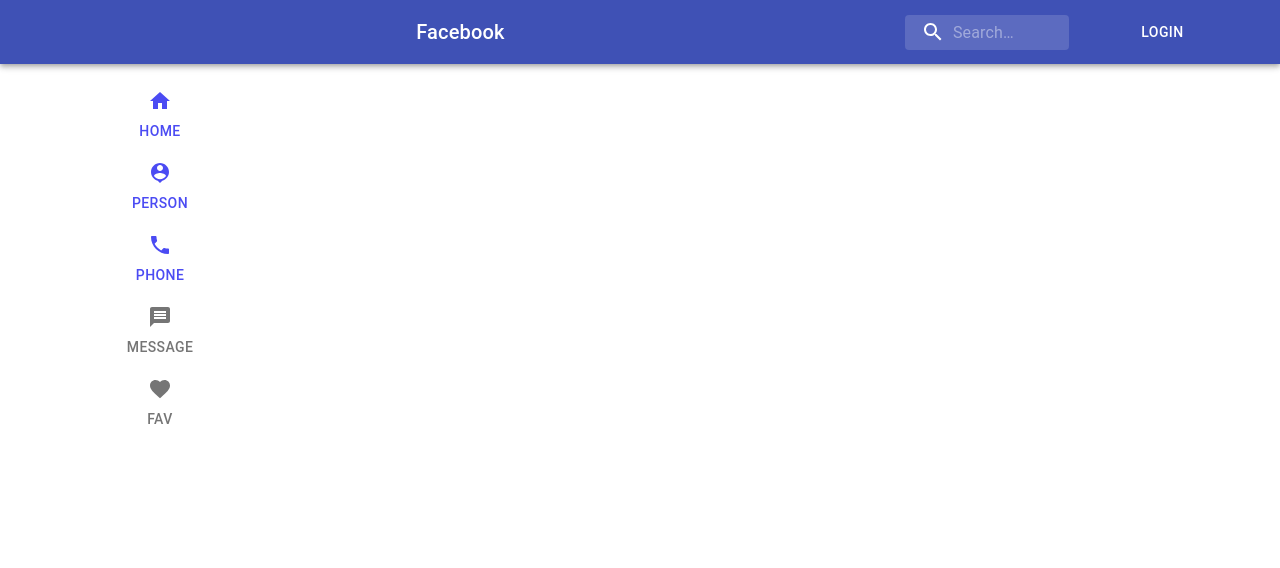
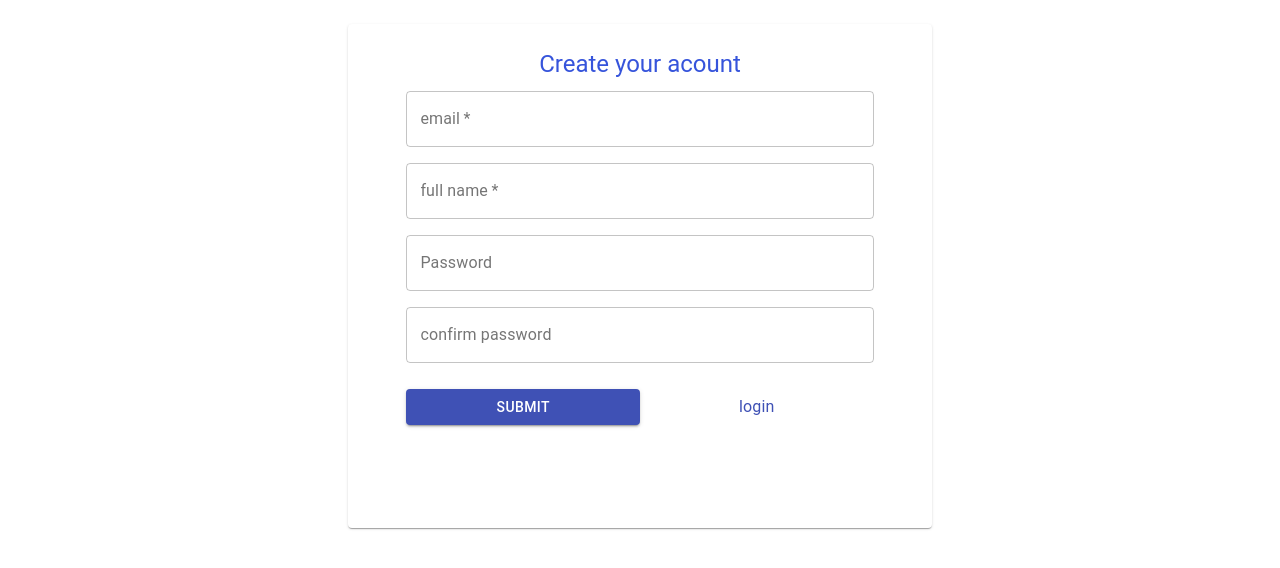
Before and after one commit to taher33/social-media-frontend, a React (Create React App) app: page /signUp in a window 1280 px wide. Shown: the top 568 px of the page. Built offline with nearby package versions, Linux system fonts and the light colour scheme.

Commit message:
added sign up form and worked on routing

```diff
--- a/src/App.js
+++ b/src/App.js
@@ -1,7 +1,15 @@
 import React from "react";
 // import logo from './logo.svg';
 import "./App.css";
-import { BrowserRouter as Router, Switch, Route, Link } from "react-router-dom";
+import {
+  BrowserRouter as Router,
+  Switch,
+  Route,
+  Link,
+  useLocation,
+  useHistory,
+  Redirect,
+} from "react-router-dom";
 import LandingC from "./components/landing page/landingC";
 import Home from "./components/home/home";
 import Comment from "./components/comment/comment";
@@ -10,19 +18,22 @@
 import Profile from "./components/profile/Profile";
 import NavBar from "./components/nav-bar/nav-bar";
 import Post from "./components/singlePost/post";
+import { connect } from "react-redux";
 
-function App() {
+function App(props) {
+  let signup = !props.logedIn ? <Redirect to="/signUp" /> : null;
   return (
     <div className="App">
-      <NavBar />
       <Router>
+        {signup}
+        {props.logedIn ? <NavBar /> : null}
         <Switch>
+          <Route component={LandingC} path="/signUp" />
           <Grid container className="content">
             <Grid item sm={3}>
               <LeftNav />
             </Grid>
             <Grid item xs={12} sm={6} container justify="center">
-              {/* <LandingC /> */}
               <Route exact component={Home} path="/" />
               <Route component={Profile} path="/profile" />
               <Route component={Comment} path="/comment/:id" />
@@ -36,4 +47,10 @@
   );
 }
 
-export default App;
+const mapStatetoProps = state => {
+  return {
+    logedIn: state.auth.logedIn,
+  };
+};
+
+export default connect(mapStatetoProps)(App);
--- a/src/components/landing page/Form.js
+++ b/src/components/landing page/Form.js
@@ -1,9 +1,10 @@
 import React, { Component } from "react";
 import TextField from "@material-ui/core/TextField";
-import { makeStyles } from "@material-ui/core/styles";
 import Button from "@material-ui/core/Button";
 import "./landing.component.css";
 import { creatUser } from "../../api/postData";
+import { Link, Typography } from "@material-ui/core";
+
 export default class Form extends Component {
   constructor(props) {
     super(props);
@@ -11,13 +12,14 @@
       name: "",
       password: "",
       email: "",
+      passwordConf: "",
     };
   }
   handleApi = async () => {
     const res = await creatUser(this.state);
     console.log(res);
   };
-  handleSubmit = (e) => {
+  handleSubmit = e => {
     e.preventDefault();
     this.props.onSubmit(this.state);
     this.handleApi();
@@ -27,13 +29,12 @@
       email: "",
     });
   };
-  handleChange = (e) => {
+  handleChange = e => {
     this.setState({ [e.target.name]: e.target.value });
   };
   render() {
     return (
-      <div className="form">
-        <form onSubmit={this.handleSubmit}>
+      <form className="form" onSubmit={this.handleSubmit}>
         <TextField
           name="email"
           onChange={this.handleChange}
@@ -41,14 +42,8 @@
           id="standard-required"
           label="email"
           value={this.state.email}
+          variant="outlined"
         />
-          {/* <input
-            name="email"
-            onChange={this.handleChange}
-            type="email"
-            value={this.state.email}
-          /> */}
-
         <TextField
           name="name"
           onChange={this.handleChange}
@@ -56,14 +51,8 @@
           id="standard-required"
           label="full name"
           value={this.state.name}
+          variant="outlined"
         />
-          {/* <input
-            name="name"
-            onChange={this.handleChange}
-            type="text"
-            value={this.state.name}
-          /> */}
-
         <TextField
           name="password"
           onChange={this.handleChange}
@@ -72,19 +61,32 @@
           type="password"
           autoComplete="current-password"
           value={this.state.password}
+          variant="outlined"
         />
-          {/* <input
-                name="password"
+        <TextField
+          name="passwordConf"
           onChange={this.handleChange}
+          id="standard-password-input"
+          label="confirm password"
           type="password"
-                value={this.state.password}
-            /> */}
+          autoComplete="current-password"
+          value={this.state.passwordConf}
+          variant="outlined"
+        />
+        <div className="action-form">
           <Button type="submit" variant="contained" color="primary">
-            Primary
+            Submit
           </Button>
-          {/* <input type="submit" value="submit" /> */}
+          <br />
+          <Link
+            onClick={this.props.handleLogin}
+            component="button"
+            variant="body2"
+          >
+            <Typography>login</Typography>
+          </Link>
+        </div>
       </form>
-      </div>
     );
   }
 }
--- /dev/null
+++ b/src/components/landing page/landing-css.js
@@ -0,0 +1,9 @@
+import { makeStyles } from "@material-ui/core/styles";
+
+export const useStyles = makeStyles(theme => ({
+  root: {
+    maxWidth: "100%", //480
+    backgroundImage: " url('./img/humaaans.png')",
+    height: "100vh",
+  },
+}));
--- a/src/components/landing page/landing.component.css
+++ b/src/components/landing page/landing.component.css
@@ -0,0 +1,41 @@
+.form {
+  display: flex;
+  align-content: center;
+  flex-flow: column;
+  justify-content: space-around;
+  /* width: 100%; */
+  align-items: center;
+}
+
+.form div {
+  margin-bottom: 0.5rem;
+  width: 80%;
+}
+
+.form div div {
+  width: 100%;
+}
+
+.form button {
+  width: 50%;
+}
+.form input {
+  width: 100%;
+}
+
+.wrapper {
+  margin: 1.5rem;
+  height: 60vh;
+  padding-top: 1.5rem;
+}
+
+.text {
+  color: rgba(27, 61, 214, 0.884);
+  margin-bottom: 0.7rem;
+}
+
+.action-form {
+  display: flex;
+  align-content: space-around;
+  margin-top: 0.6rem;
+}
--- a/src/components/landing page/landingC.js
+++ b/src/components/landing page/landingC.js
@@ -2,8 +2,48 @@
 import "./landing.component.css";
 import Grid from "@material-ui/core/Grid";
 import Typography from "@material-ui/core/Typography";
+import Form from "./Form";
+import { connect } from "react-redux";
+import { LOGIN, LOGOUT } from "../../store/actions";
+import { useHistory } from "react-router-dom";
+import { useStyles } from "./landing-css";
+import "./landing.component.css";
+import { Paper } from "@material-ui/core";
 
-import Form from "./Form";
-export default function LandingC() {
-  return <div>hey there</div>;
+function LandingC(props) {
+  const classes = useStyles();
+  const history = useHistory();
+
+  const handleLogINBtn = () => {
+    if (!props.logedIn) props.onLogIn();
+    else props.onLogOut();
+    history.push("/");
+  };
+
+  return (
+    <Grid container spacing="2" justify="center" alignItems="stretch">
+      <Grid item xs={12} sm={6}>
+        <Paper className="wrapper">
+          <div className="text">
+            <Typography variant="h5">Create your acount </Typography>
+          </div>
+          <Form handleLogin={handleLogINBtn} />
+        </Paper>
+      </Grid>
+    </Grid>
+  );
 }
+
+const mapStatetoProps = state => {
+  return {
+    logedIn: state.auth.logedIn,
+  };
+};
+const mapDispatchtoProps = dispatch => {
+  return {
+    onLogIn: () => dispatch({ type: LOGIN }),
+    onLogOut: () => dispatch({ type: LOGOUT }),
+  };
+};
+
+export default connect(mapStatetoProps, mapDispatchtoProps)(LandingC);
--- a/src/components/nav-bar/nav-bar.js
+++ b/src/components/nav-bar/nav-bar.js
@@ -9,7 +9,6 @@
     else props.onLogOut();
     console.log(props);
   };
-
   return (
     <div>
       <NavBarV handleLog={handleLogINBtn} isLoged={props.logedIn} />
```
Also changed, not shown: src/components/landing page/img/humaaans.png (added). Lines whose indentation alone changed are shown as unchanged.
